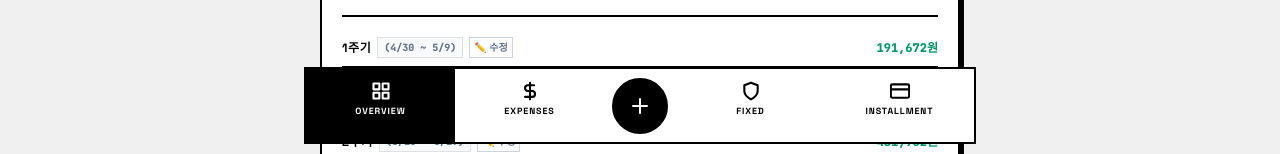
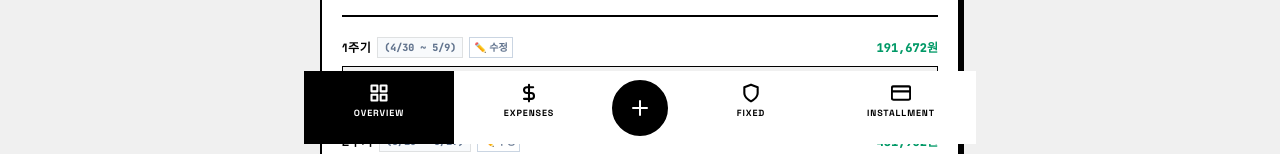
Before and after one commit to eunbin0123/moneyplan, a React (Vite) app: page / in a window 1280 px wide. Shown: the part 656-810 px from the top of the page. Built offline with nearby package versions, Linux system fonts and the light colour scheme; no server answers; the database is empty.

Commit message:
Update App.module.css

```diff
--- a/src/css/App.module.css
+++ b/src/css/App.module.css
@@ -153,7 +153,6 @@
   width: 100%;
   max-width: 42rem;
   background-color: #fff;
-  border: 2px solid #000;
   /* geo-shadow-lg */
   display: flex;
   align-items: center;
```
